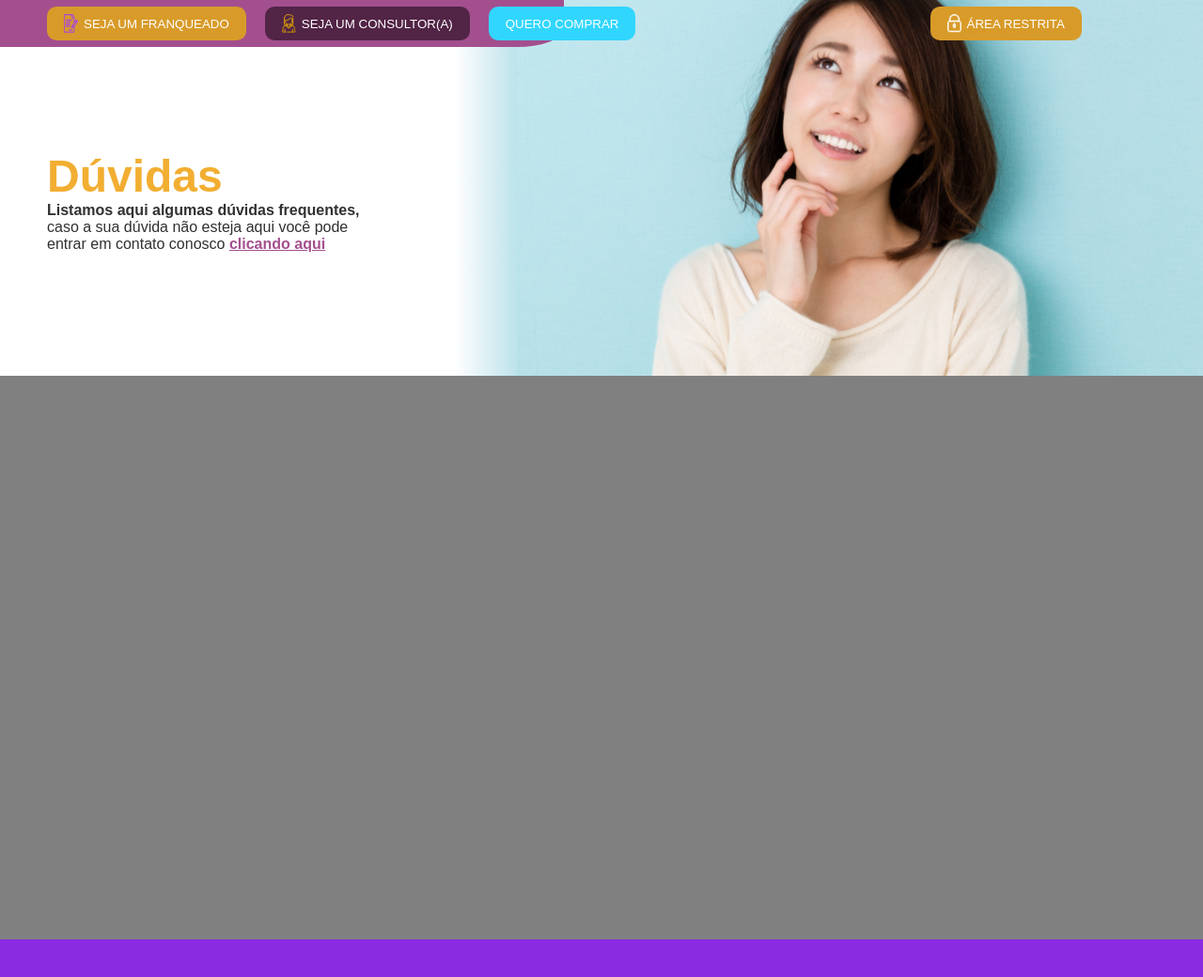
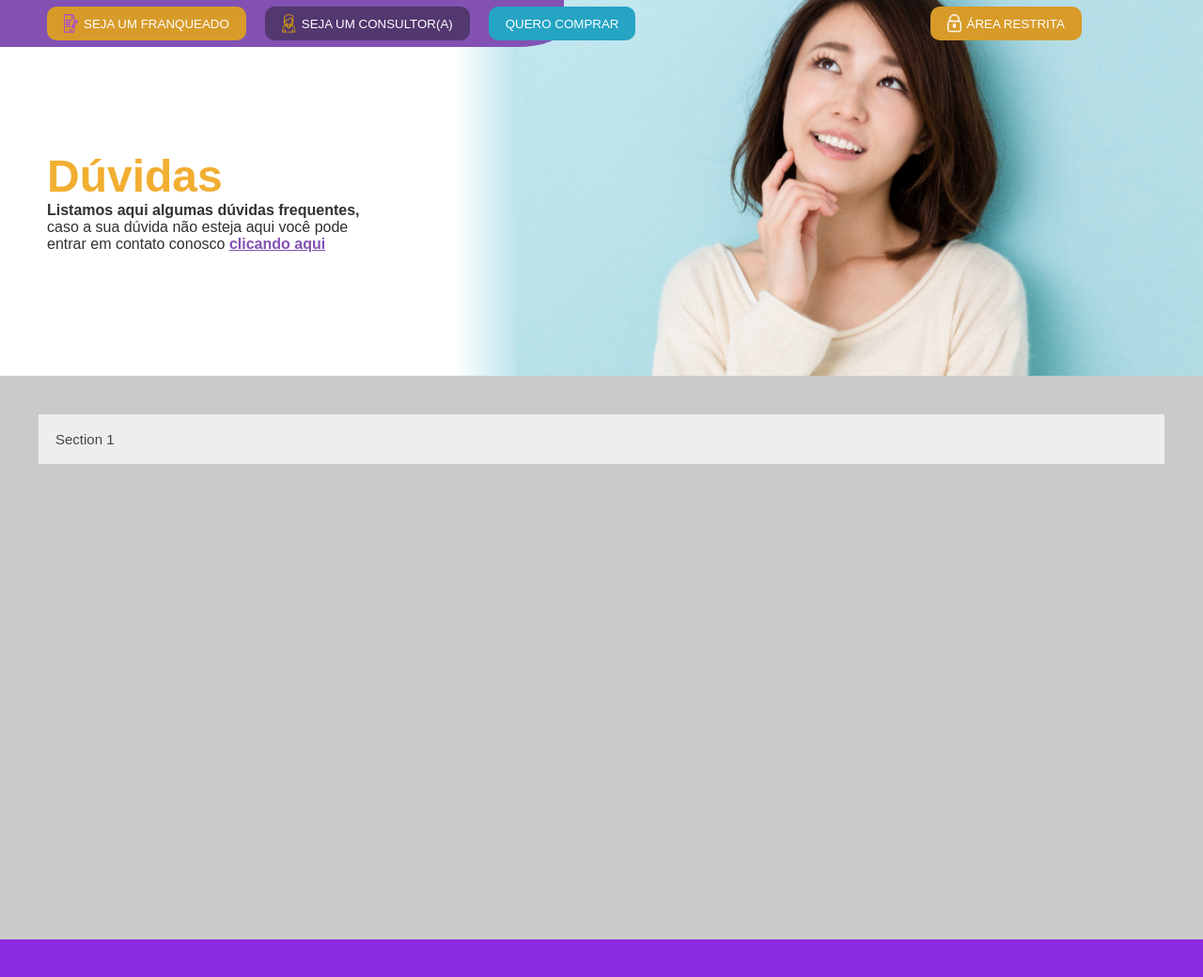
Before and after one commit to allanplobo/DuvidasPage, a PHP site: page / in a window 1280 px wide. Shown: the whole page at 94% size. Run offline with PHP 8.4, Linux system fonts and the light colour scheme.

Commit message:
Add Accordions and starts animations + seed

```diff
--- a/assets/css/styles.css
+++ b/assets/css/styles.css
@@ -42,7 +41,7 @@ button {
     border-bottom-right-radius: 50px 20px;
     width: 600px;
     height: 50px;
-    background-color: rgb(163, 79, 142);
+    background-color: rgb(130, 81, 179);
 }
 
 .topbar__menu {
@@ -124,14 +140,42 @@ button {
 }
 
 .first-section__content a {
-    color: rgb(163, 79, 142);
+    color: rgb(130, 81, 179);
     width: 37vw;
 }
 
 .second-section {
     width: 100%;
     height: 600px;
-    background-color: grey;
+    padding: 41px;
+    box-sizing: border-box;
+    background-color: rgb(202, 202, 202);
+}
+
+.second-section__accordion {
+    background-color: #eee;
+    color: #444;
+    cursor: pointer;
+    padding: 18px;
+    width: 100%;
+    border: none;
+    text-align: left;
+    outline: none;
+    font-size: 15px;
+    transition: 0.4s;
+}
+
+.accordion_active,
+.accordion:hover {
+    background-color: #ccc;
+}
+
+.second-section__accordion__panel {
+    padding: 0 18px;
+    background-color: white;
+    max-height: 0;
+    overflow: hidden;
+    transition: max-height 0.2s ease-out;
 }
 
 footer {
--- a/assets/js/index.js
+++ b/assets/js/index.js
@@ -1,5 +1,23 @@
 // SHOWS MOBILE MENU
 
 function showMenu() {
+    let menuMobile = document.getElementById('menuMobile');
+    menuMobile.classList.toggle('menu-mobile-opened');
+}
 
+// ACCORDION SCRIPT
+
+var acc = document.getElementsByClassName("second-section__accordion");
+var i;
+
+for (i = 0; i < acc.length; i++) {
+    acc[i].addEventListener("click", function() {
+        this.classList.toggle("accordion_active");
+        var panel = this.nextElementSibling;
+        if (panel.style.maxHeight) {
+            panel.style.maxHeight = null;
+        } else {
+            panel.style.maxHeight = panel.scrollHeight + "px";
+        }
+    });
 }
--- a/index.php
+++ b/index.php
@@ -16,11 +16,11 @@
                     <img src="assets/icons/editar.png"></img>
                     Seja um franqueado
                 </button>
-                <button style="background-color: rgb(82, 36, 70)">
+                <button style="background-color: rgb(83, 55, 111)">
                     <img src="assets/icons/seja_consultor.png"></img>
                     Seja um Consultor(A)
                 </button>
-                <button style="background-color: rgb(49, 214, 255)">
+                <button style="background-color: rgb(37, 164, 196)">
                     Quero Comprar
                 </button>
             </div>
@@ -32,17 +32,14 @@
                 <rect y="25" width="100" height="15"></rect>
                 <rect y="50" width="100" height="15"></rect>
             </svg>
-                <div class="topbar__menu-mobile__hidden-menu">
-                    <a>
-                        <img src="assets/icons/editar.png"></img>
+                <div id="menuMobile" class="topbar__menu-mobile__hidden-menu">
+                    <a href="#">
                         Seja um Franqueado
                     </a>
-                    <a>
-                        <img src="assets/icons/editar.png"></img>
+                    <a href="#">
                         Seja um Consultor
                     </a>
-                    <a>
-                        <img src="assets/icons/editar.png"></img>
+                    <a href="#">
                         Quero Comprar
                     </a>
                 </div>
@@ -65,9 +62,17 @@
     </div>
     </section>
 
-    <section class="second-section"></section>
+
+    <section class="second-section">
+        <button class="second-section__accordion">Section 1</button>
+            <div class="second-section__accordion__panel">
+                <p>Lorem ipsum dolor sit amet, consectetur adipisicing elit, sed do eiusmod tempor incididunt ut labore et dolore magna aliqua. Ut enim ad minim veniam, quis nostrud exercitation ullamco laboris nisi ut aliquip ex ea commodo consequat.</p>
+            </div>
+    </section>
 
     <footer></footer>
+
+    <script src="assets/js/index.js"></script>
 
 </body>
 
```
Also changed, not shown: other parts of assets/css/styles.css (+28 -10 lines).
